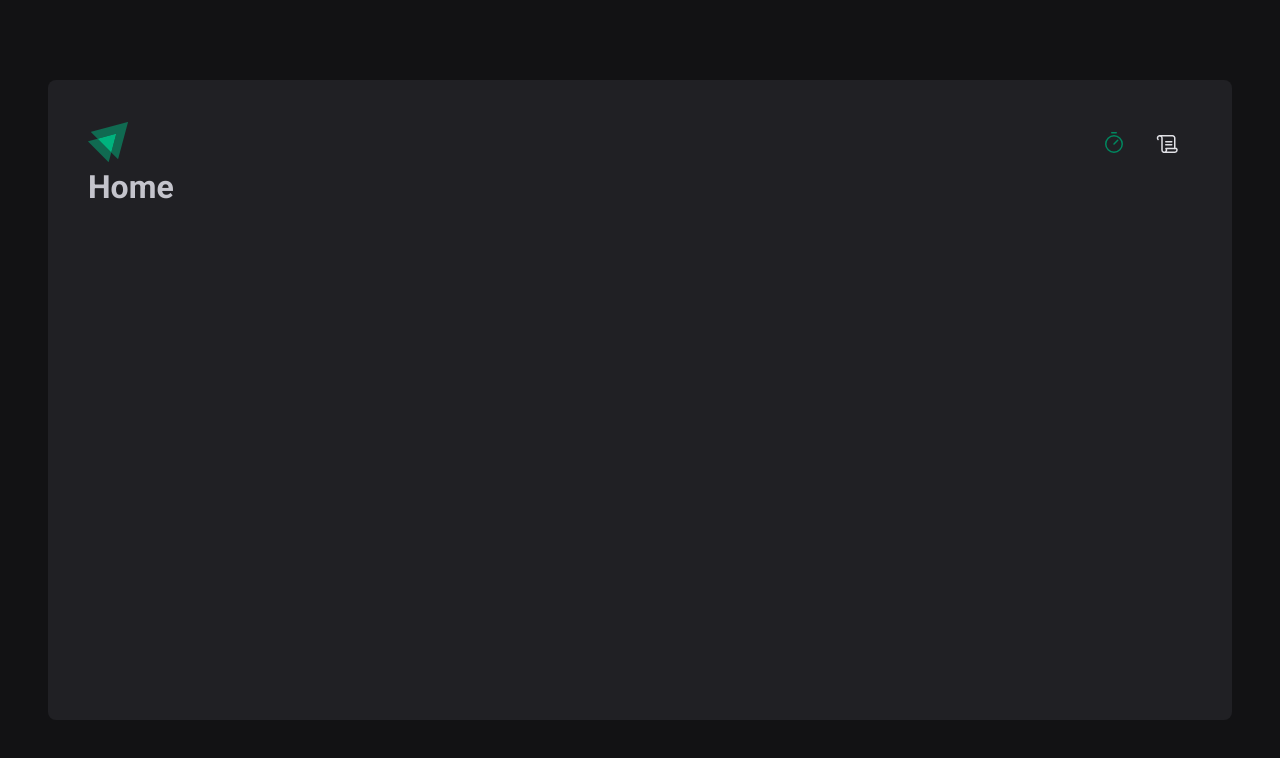
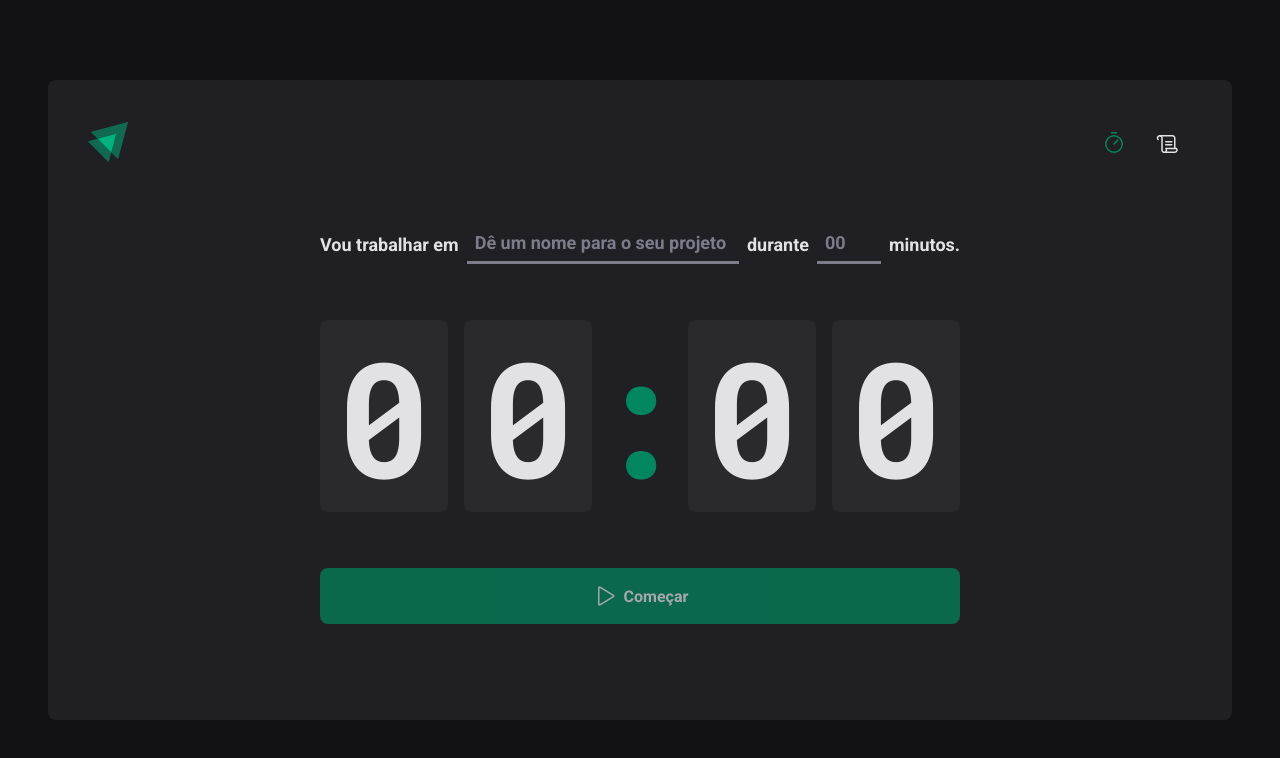
Before and after one commit to Nicoleboliveira/ignite-timer, a React (Vite) app: page / in a window 1280 px wide. Shown: the top 758 px of the page. Built offline with nearby package versions, Linux system fonts and the light colour scheme.

Commit message:
Aprimorando css

```diff
--- a/src/pages/Home.tsx
+++ /dev/null
@@ -1,3 +0,0 @@
-export function Home() {
-  return <h1>Home</h1>;
-}
--- /dev/null
+++ b/src/pages/Home/index.tsx
@@ -0,0 +1,59 @@
+import { Play } from "phosphor-react";
+import {
+  CountdownContainer,
+  FormContainer,
+  HomeContainer,
+  MinutesAmountInput,
+  Separator,
+  StartCountdownButton,
+  TaskInput,
+} from "./styles";
+
+export function Home() {
+  return (
+    <HomeContainer>
+      <form action="">
+        <FormContainer>
+          <label htmlFor="task">Vou trabalhar em</label>
+          <TaskInput
+            id="task"
+            list="task-suggestions"
+            placeholder="Dê um nome para o seu projeto"
+          />
+
+          <datalist id="task-suggestions">
+            <option value="Projeto 1" />
+            <option value="Projeto 2" />
+            <option value="Projeto 3" />
+            <option value="Banana" />
+          </datalist>
+
+          <label htmlFor="minutesAmount">durante</label>
+          <MinutesAmountInput
+            type="number"
+            id="minutesAmount"
+            placeholder="00"
+            step={5}
+            min={5}
+            max={60}
+          />
+
+          <span>minutos.</span>
+        </FormContainer>
+
+        <CountdownContainer>
+          <span>0</span>
+          <span>0</span>
+          <Separator>:</Separator>
+          <span>0</span>
+          <span>0</span>
+        </CountdownContainer>
+
+        <StartCountdownButton disabled type="submit">
+          <Play size={24} />
+          Começar
+        </StartCountdownButton>
+      </form>
+    </HomeContainer>
+  );
+}
--- /dev/null
+++ b/src/pages/Home/styles.ts
@@ -0,0 +1,113 @@
+import styled from "styled-components";
+
+export const HomeContainer = styled.main`
+  flex: 1;
+
+  display: flex;
+  flex-direction: column;
+  align-items: center;
+  justify-content: center;
+
+  form {
+    display: flex;
+    flex-direction: column;
+    align-items: center;
+    gap: 3.5rem;
+  }
+`;
+
+export const FormContainer = styled.div`
+  width: 100%;
+  display: flex;
+  align-items: center;
+  justify-content: center;
+  gap: 0.5rem;
+  color: ${(props) => props.theme["gray-100"]};
+  font-size: 1.125rem;
+  font-weight: bold;
+  flex-wrap: wrap;
+`;
+
+const BaseInput = styled.input`
+  background: transparent;
+  height: 2.5rem;
+  border: 0;
+  border-bottom: 3px solid ${(props) => props.theme["gray-500"]};
+  font-weight: bold;
+  font-size: 1.125rem;
+  padding: 0 0.5rem;
+  color: ${(props) => props.theme["gray-100"]};
+
+  &:focus {
+    box-shadow: none;
+    border-color: ${(props) => props.theme["green-500"]};
+  }
+
+  &::placeholder {
+    color: ${(props) => props.theme["gray-500"]};
+  }
+`;
+
+export const TaskInput = styled(BaseInput)`
+  flex: 1;
+
+  &::-webkit-calendar-picker-indicator {
+    display: none !important;
+  }
+`;
+
+export const MinutesAmountInput = styled(BaseInput)`
+  width: 4rem;
+`;
+
+export const CountdownContainer = styled.div`
+  font-family: "Roboto Mono", monospace;
+  font-size: 10rem;
+  line-height: 8rem;
+  font-weight: bold;
+  color: ${(props) => props.theme["gray-100"]};
+
+  display: flex;
+  gap: 1rem;
+  span {
+    background: ${(props) => props.theme["gray-700"]};
+    padding: 2rem 1rem;
+    border-radius: 8px;
+  }
+`;
+
+export const Separator = styled.div`
+  padding: 2rem 0;
+  color: ${(props) => props.theme["green-500"]};
+
+  width: 4rem;
+  overflow: hidden;
+  display: flex;
+  justify-content: center;
+`;
+
+export const StartCountdownButton = styled.button`
+  width: 100%;
+  border: 0;
+  padding: 1rem;
+  border-radius: 8px;
+
+  display: flex;
+  align-items: center;
+  justify-content: center;
+  gap: 0.5rem;
+  font-weight: bold;
+  cursor: pointer;
+
+  background: ${(props) => props.theme["green-500"]};
+  color: ${(props) => props.theme["gray-100"]};
+
+  &:disabled {
+    opacity: 0.7;
+    cursor: not-allowed;
+  }
+
+  &:not(:disabled):hover {
+    background: ${(props) => props.theme["green-700"]};
+  }
+`;
--- a/src/styles/global.ts
+++ b/src/styles/global.ts
@@ -15,6 +15,7 @@
 body {
     background: ${(props) => props.theme["gray-900"]};
     color: ${(props) => props.theme["gray-300"]};
+    -webkit-font-smoothing: antialiased;
 }
 
 body, input, textarea, button {
```
